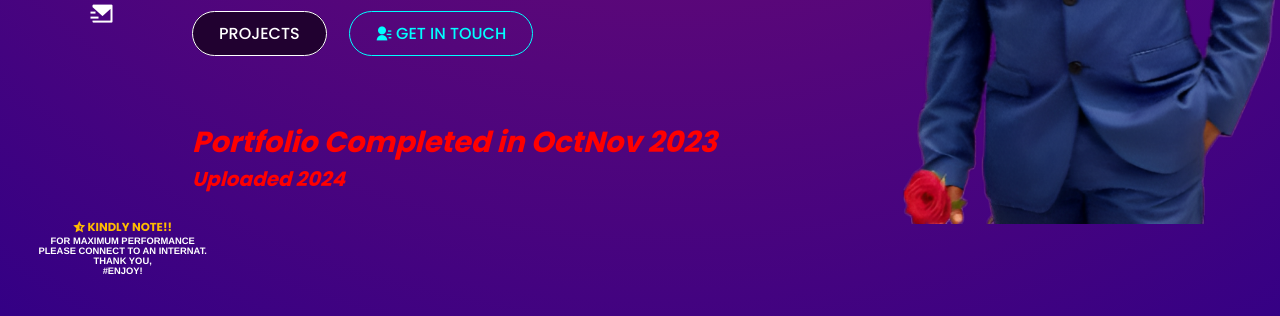
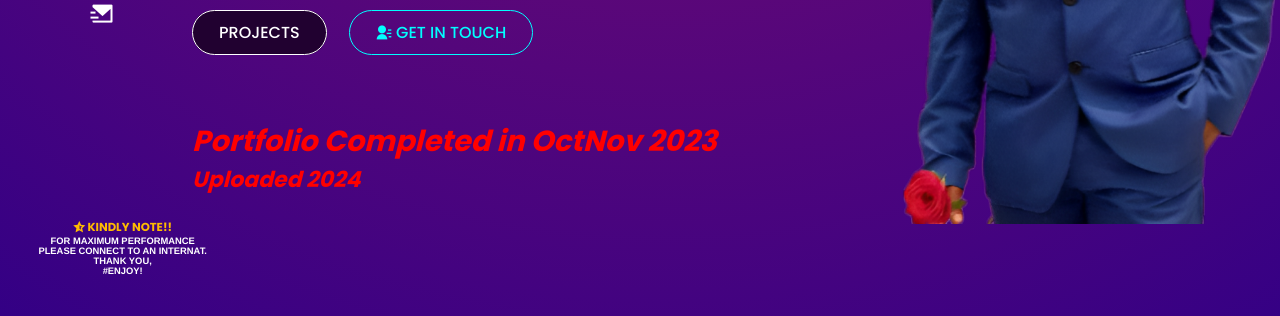
Before and after one commit to marknature/Personal-Portfolio-Website, a plain HTML site: page index.html in a window 1280 px wide. Shown: the part 484-800 px from the top of the page. Drawn offline with nearby package versions, Linux system fonts and the light colour scheme.

Commit message:
Update index.html

```diff
--- a/index.html
+++ b/index.html
@@ -51,7 +51,7 @@
          <a href="#footer" class="ct"><i class="ri-contacts-fill"></i> Get in touch</a>
          <br><br><br><br>
          <h2 style= "color: red; font-size: 29px; font-style: italic;">Portfolio Completed in OctNov 2023</h2>
-         <h3 style= "color: red; font-size: 20px; font-style: italic;">Uploaded 2024</h3>
+         <h3 style= "color: red; font-size: 22px; font-style: italic;">Uploaded 2024</h3>
       </div>
 
    <div class="icons">
```
